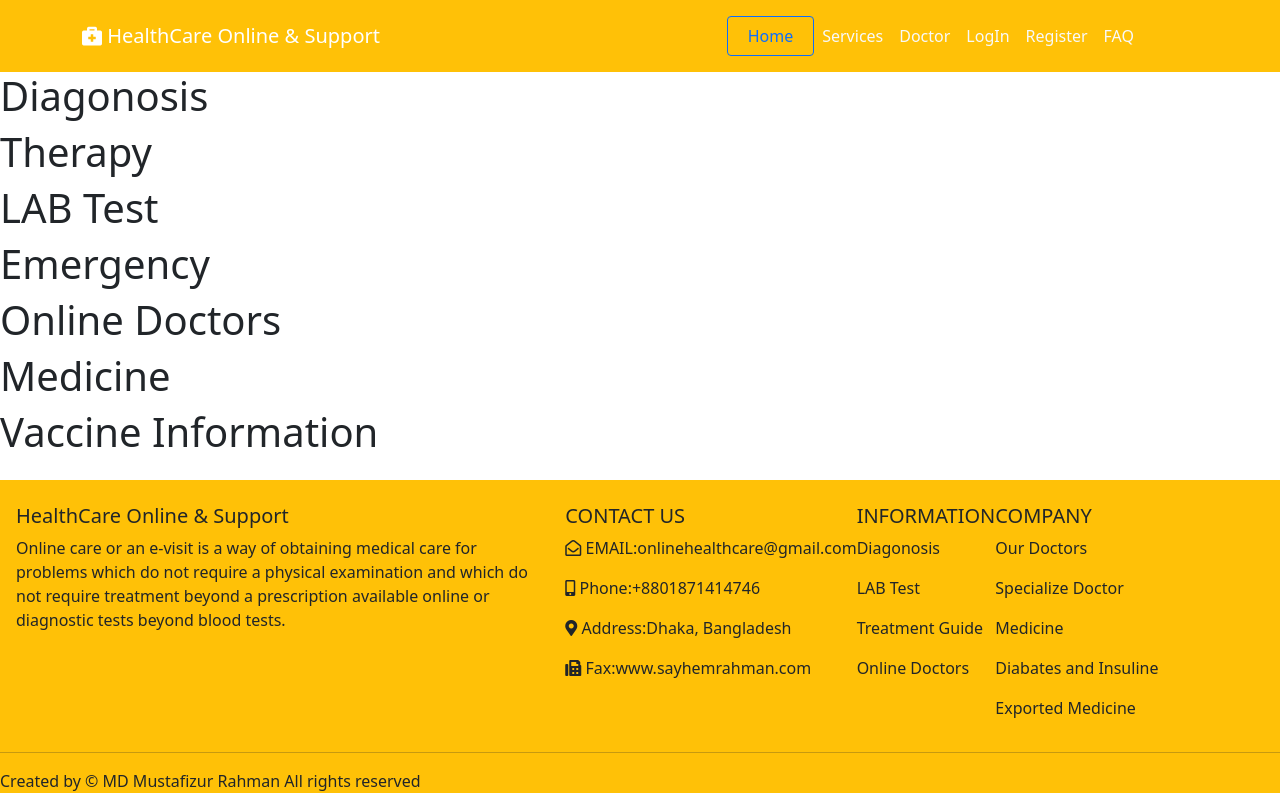
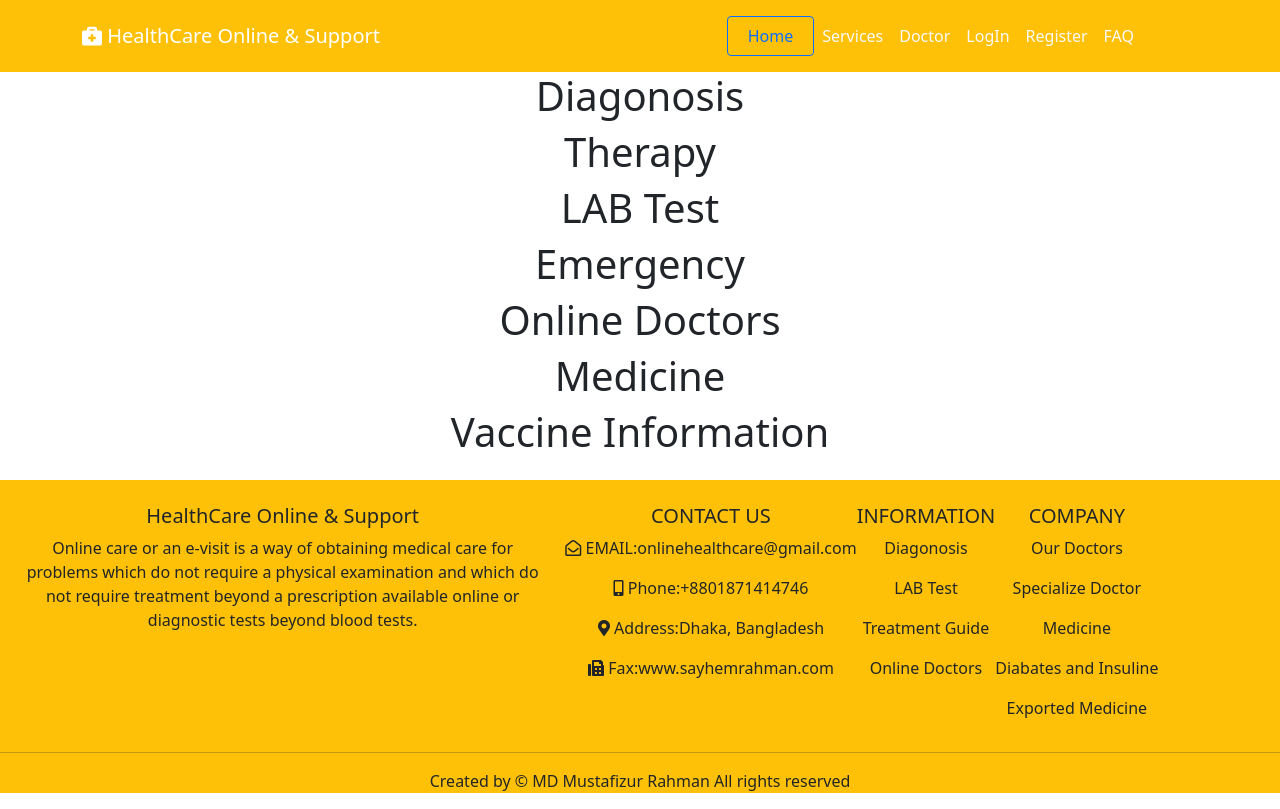
Before and after one commit to rahmancoder/mustafiz10-react-firebase, a React (Create React App) app: page /services in a window 1280 px wide. Built offline with nearby package versions, Linux system fonts and the light colour scheme; no server answers.

Commit message:
firebase googlesignin error stil, working with json now

```diff
--- a/src/Components/Doctors/Doctors.js
+++ b/src/Components/Doctors/Doctors.js
@@ -2,7 +2,7 @@ import React from 'react';
 
 const Doctors = () => {
     return (
-        <div>
+        <div className="text-center">
             <h1> Our Doctors</h1>
             <p> Creat json doctors and fetch here and show their experience and photo with a button</p>
         </div>
--- a/src/Components/Footer/Footer.js
+++ b/src/Components/Footer/Footer.js
@@ -2,7 +2,7 @@ import React from 'react';
 
 const Footer = () => {
     return (
-        <div className="bg-warning text-dark">
+        <div className="bg-warning text-dark text-center">
             <div className="d-flex  mt-4 ">
                 <div className="col-md-5 mt-4 mx-3">
                     <h5>HealthCare Online & Support</h5>
--- a/src/Components/Login/Login.js
+++ b/src/Components/Login/Login.js
@@ -4,7 +4,7 @@ import useAuth from '../../Hooks/useAuth';
 
 const Login = () => {
 
-    const { signInUsingGoogle } = useAuth();
+    // const { signInUsingGoogle } = useAuth();
     // const { signInUsingGoogle } = useAuth();
     // const location = useLocation();
     // const history = useHistory();
@@ -21,7 +21,7 @@ const Login = () => {
 
     return (
         <div>
-            <div>
+            <div className="text-center">
                 <h2>Login</h2>
                 <form>
                     <input type="email" name="" id="" placeholder="Your Email" />
@@ -33,7 +33,8 @@ const Login = () => {
                 <p>New User? <Link to="/register">Create Account</Link></p>
                 <div className="mb-4">___________OR___________</div>
                 {/* <button className="btn-regular" onClick={handleGoogleLogin}> Google Sign In</button> */}
-                <button className="btn-regular" onClick={signInUsingGoogle}> Google Sign In</button>
+                {/* <button className="btn-regular" onClick={signInUsingGoogle}> Google Sign In</button> */}
+                <button className="btn-regular"> Google Sign In</button>
             </div>
         </div>
     );
--- a/src/Components/NotFound/NotFound.js
+++ b/src/Components/NotFound/NotFound.js
@@ -3,7 +3,7 @@ import { Link } from 'react-router-dom';
 
 const NotFound = () => {
     return (
-        <div>
+        <div className="text-center">
             <h1>Page Not Found</h1>
             <p><Link to="/home">Back To Home Page</Link></p>
         </div>
--- a/src/Components/Register/Register.js
+++ b/src/Components/Register/Register.js
@@ -3,7 +3,7 @@ import { Link } from 'react-router-dom';
 
 const Register = () => {
     return (
-        <div className="">
+        <div className="text-center">
             <div>
                 <h2>Register: Create Account</h2>
                 <form onSubmit="">
--- a/src/Components/Services/Services.js
+++ b/src/Components/Services/Services.js
@@ -2,7 +2,7 @@ import React from 'react';
 
 const Services = () => {
     return (
-        <div>
+        <div className="text-center">
             <h1> Diagonosis </h1>
             <h1> Therapy </h1>
             <h1> LAB Test </h1>
```
